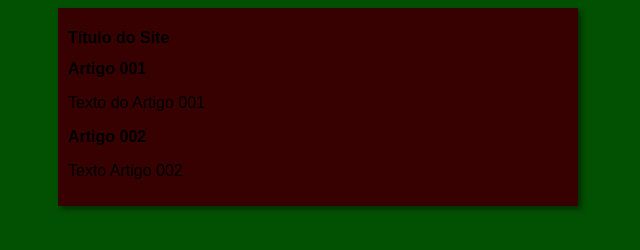
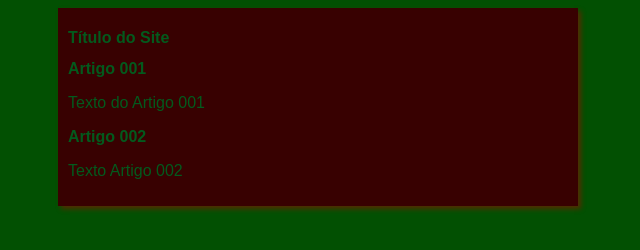
Before and after one commit to janainagois/projeto-site, a plain HTML site: page index.html in a window 1280 px wide. Shown: the whole page, without its empty margins (322-962 px from the left). Drawn offline with Linux system fonts and the light colour scheme.

Commit message:
tentativa 2 de mudar a cor

```diff
--- a/estilos/style.css
+++ b/estilos/style.css
@@ -1,6 +1,7 @@
 *{
     font-family: Arial, Helvetica, sans-serif;
     font-size: 16px;
+    color: rgb(3, 90, 29);
 
 }
 body{
@@ -13,6 +14,6 @@ main{
     width: 500px;
     margin: auto;
     padding: 10px;
-    box-shadow: 3px 3px 5px rgba(0, 0, 0, 0.473);
+    box-shadow: 3px 3px 5px rgba(177, 2, 2, 0.473);
 
 }
```
